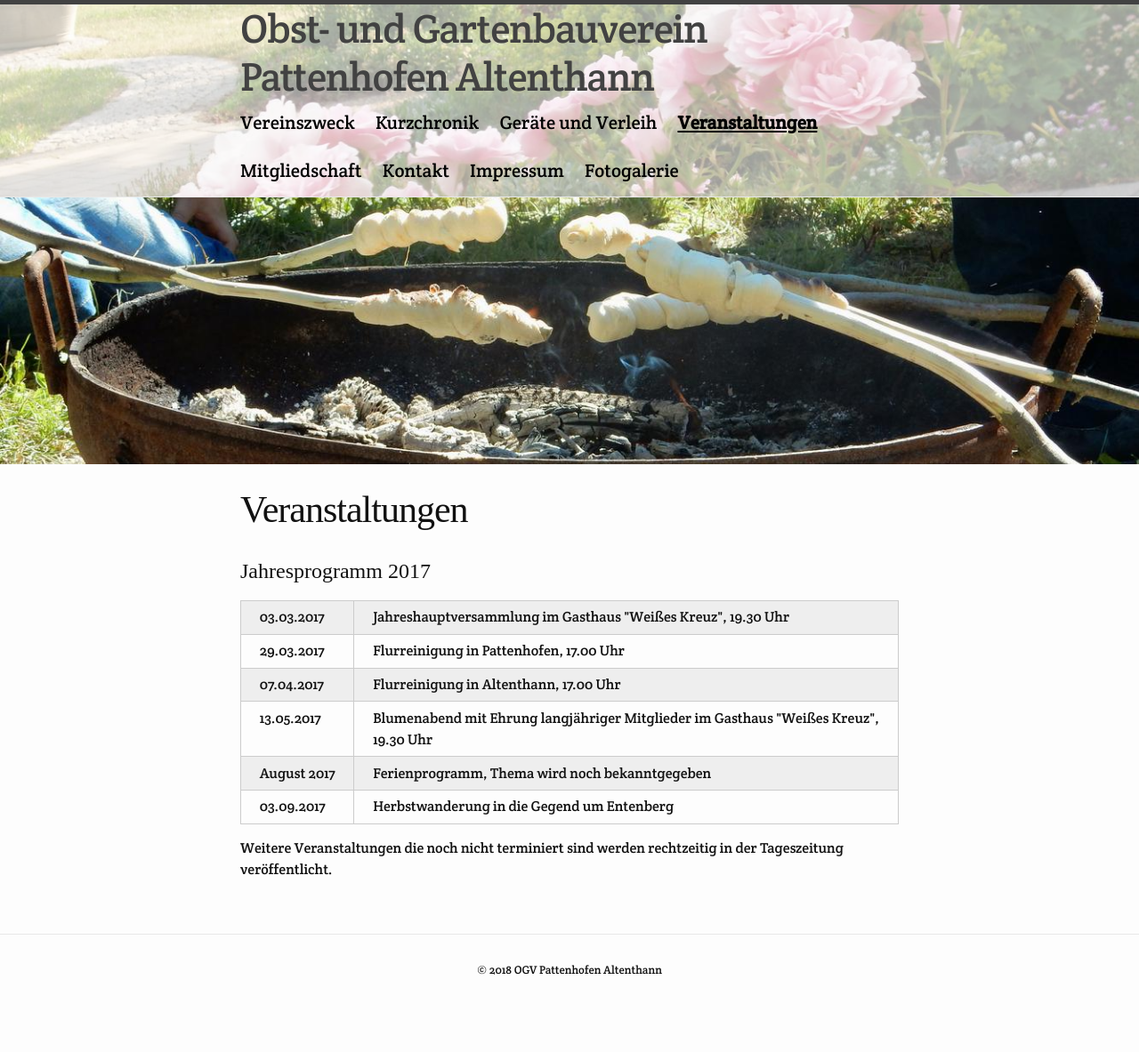
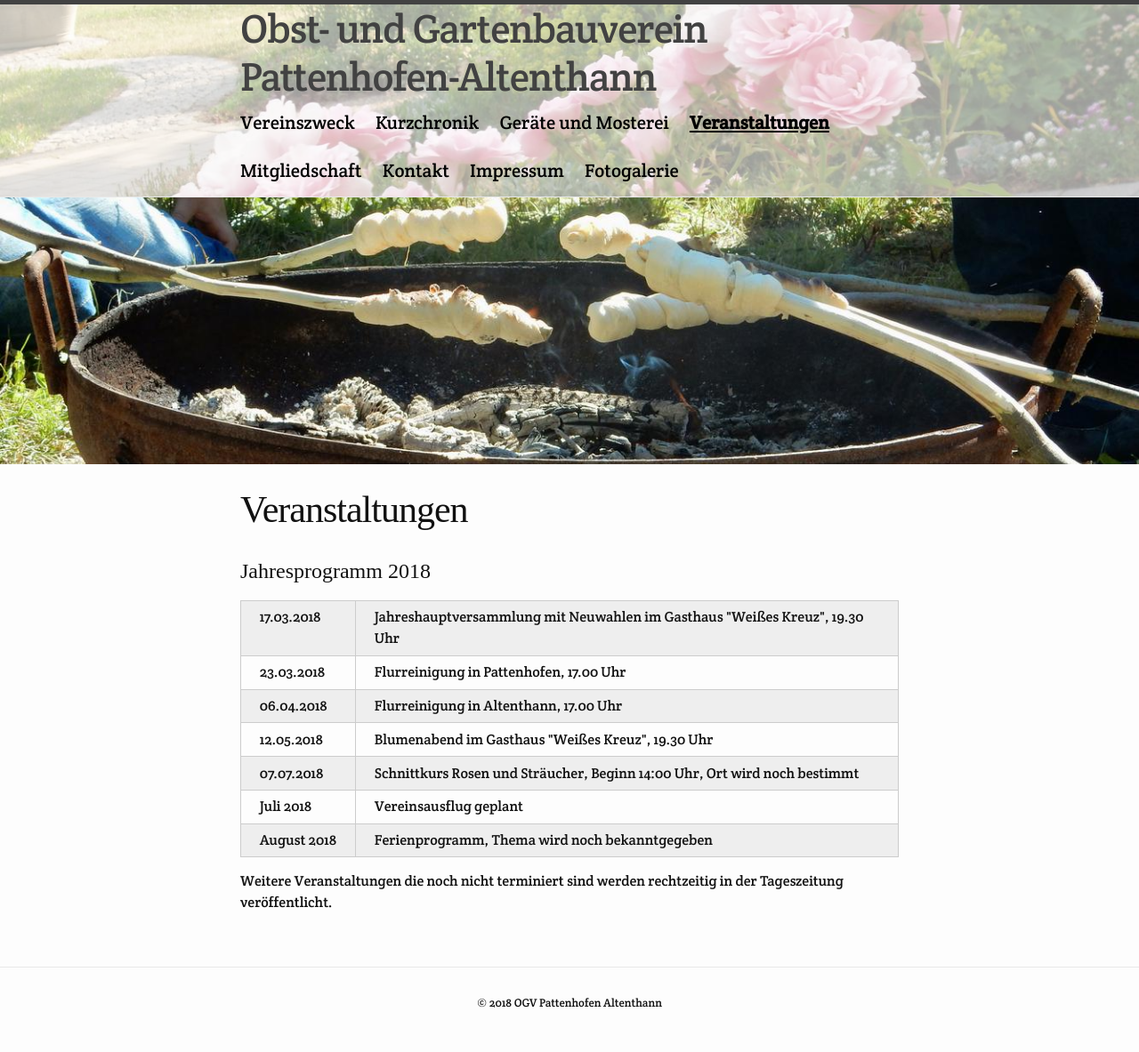
Before and after one commit to markuseckstein/ogv, a Jekyll site: the page built from veranstaltungen.html, in a window 1280 px wide. Shown: the whole page at 89% size. Built offline with Jekyll 4.4.1, drawn with Linux system fonts in a browser that asks for light colours; some web fonts are replaced; before the commit the page ends 1145 px from its top, so only the background shows below that.

Commit message:
fix some typos, update events

```diff
--- a/_config.yml
+++ b/_config.yml
@@ -13,10 +13,10 @@
 # you will see them accessed via {{ site.title }}, {{ site.email }}, and so on.
 # You can create any custom variable you would like, and they will be accessible
 # in the templates via {{ site.myvariable }}.
-title: Obst- und Gartenbauverein Pattenhofen Altenthann
+title: Obst- und Gartenbauverein Pattenhofen-Altenthann
 email: info@ogv-altenthann-pattenhofen.de
 description: > # this means to ignore newlines until "baseurl:"
-  Verein für Gartenbau und Landespflege Pattenhofen Altenthann (Obst- und Gartenbauverein).
+  Verein für Gartenbau und Landespflege Pattenhofen-Altenthann (Obst- und Gartenbauverein).
 baseurl: "" # the subpath of your site, e.g. /blog
 url: "" # the base hostname & protocol for your site, e.g. http://example.com
 
--- a/geraete.html
+++ b/geraete.html
@@ -1,7 +1,7 @@
 ---
 layout: page
-title: Geräte und Verleih
-permalink: /geraete-verleih/
+title: Geräte und Mosterei
+permalink: /geraete-mosterei/
 order: 4
 teaser-image: geraete
 ---
@@ -55,6 +55,7 @@ Den Vereinsmitgliedern stehen auf Leihbasis nachstehende Geräte zur Verfügung.
   <a href="tel:+49-9183-1689">Tel. 09183 / 1689</a><br>
 </p>
 
+<h3>Mosterei</h3>
 <p>
-In unserer Mosterei können die eigenen Äpfel zu Apfelsaft oder Most verarbeitet werden. Abfüllung in Bags zu 5 oder 10 Liter oder eigene Flaschen möglich. Mosttermine werden in der Tageszeitung bekanntgegeben.
-</p>
+  In unserer Mosterei können die eigenen Äpfel zu Apfelsaft oder Most verarbeitet werden. Abfüllung in Bags zu 5 oder 10 Liter oder eigene Flaschen möglich. Mosttermine werden in der Tageszeitung bekanntgegeben.
+  </p>
--- a/mitgliedschaft.html
+++ b/mitgliedschaft.html
@@ -9,9 +9,9 @@ teaser-image: mitgliedschaft
 <p>
 Liebe Besucher unserer Homepage. Wenn Sie interessiert sind und in der Nähe wohnen können Sie gern Mitglied werden. Wir freuen uns darauf.
 </p><p>
-Der Mitgliedsbeitrag beträgt 9 € jährlich. Eine Haftpflicht- und Unfallversicherung ist im Betrag enthalten.
+Der Mitgliedsbeitrag beträgt 12 € jährlich. Eine Haftpflicht- und Unfallversicherung ist im Betrag enthalten.
 </p><p>
-Die monatlich erscheinende Fachzeitschrift "Gartenratgeber" kann zum Jahresbeitrag von 20 € als Mitglied über den Verein bezogen werden.
+Die monatlich erscheinende Fachzeitschrift "Gartenratgeber" kann als Mitglied über den Verein abonniert werden.
 </p><p>
 Der <a href="https://www.obi.de/baumarkt/schwarzenbruck/" target="_blank">OBI-Markt in Ochenbruck</a> gewährt Vereinsmitgliedern 10% Rabatt auf viele Produkte.
 </p><p>
--- a/veranstaltungen.html
+++ b/veranstaltungen.html
@@ -6,32 +6,36 @@ order: 5
 teaser-image: veranstaltungen
 ---
 <h1>
-    Jahresprogramm 2017</h1>
+    Jahresprogramm 2018</h1>
 <p>
 <table>
     <tr>
-        <td class="no-wrap">03.03.2017</td>
-        <td>Jahreshauptversammlung im Gasthaus "Weißes Kreuz", 19.30 Uhr</td>
+        <td class="no-wrap">17.03.2018</td>
+        <td>Jahreshauptversammlung mit Neuwahlen im Gasthaus "Weißes Kreuz", 19.30 Uhr</td>
     </tr>
     <tr>
-        <td class="no-wrap">29.03.2017</td>
+        <td class="no-wrap">23.03.2018</td>
         <td>Flurreinigung in Pattenhofen, 17.00 Uhr</td>
     </tr>
     <tr>
-        <td class="no-wrap">07.04.2017</td>
+        <td class="no-wrap">06.04.2018</td>
         <td>Flurreinigung in Altenthann, 17.00 Uhr</td>
     </tr>
     <tr>
-        <td class="no-wrap">13.05.2017</td>
-        <td>Blumenabend mit Ehrung langjähriger Mitglieder im Gasthaus "Weißes Kreuz", 19.30 Uhr</td>
+        <td class="no-wrap">12.05.2018</td>
+        <td>Blumenabend im Gasthaus "Weißes Kreuz", 19.30 Uhr</td>
     </tr>
     <tr>
-        <td class="no-wrap">August 2017</td>
+        <td class="no-wrap">07.07.2018</td>
+        <td>Schnittkurs Rosen und Sträucher, Beginn 14:00 Uhr, Ort wird noch bestimmt</td>
+    </tr>
+    <tr>
+        <td class="no-wrap">Juli 2018</td>
+        <td>Vereinsausflug geplant</td>
+    </tr>
+    <tr>
+        <td class="no-wrap">August 2018</td>
         <td>Ferienprogramm, Thema wird noch bekanntgegeben</td>
-    </tr>
-        <tr>
-        <td class="no-wrap">03.09.2017</td>
-        <td>Herbstwanderung in die Gegend um Entenberg</td>
     </tr>
 </table>
 </p>
```
Also changed, not shown: kurzchronik.html (+7 -3 lines).
